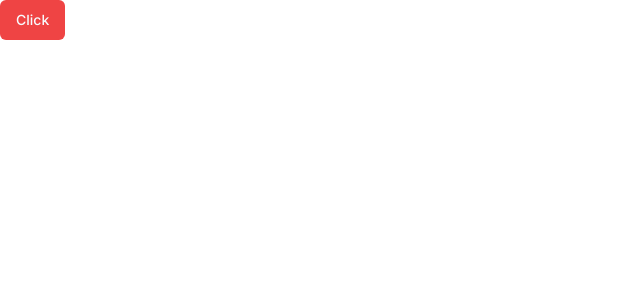
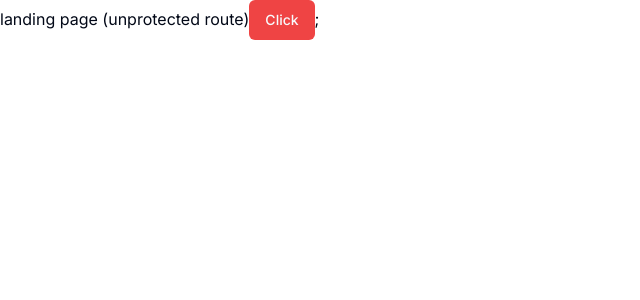
Before and after one commit to jiaen188/nextjs-react-clerk-ai-sass, a Next.js app: page / in a window 1280 px wide. Shown: the top 300 px of the page, without its empty margins (0-640 px from the left). Built offline with nearby package versions, Linux system fonts and the light colour scheme.

Commit message:
feat: 初始化文件夹

```diff
--- /dev/null
+++ b/app/(dashboard)/(routes)/dashboard/page.tsx
@@ -0,0 +1,5 @@
+const DashboardPage = () => {
+  return <div>dashboard page(protected)</div>;
+};
+
+export default DashboardPage;
--- /dev/null
+++ b/app/(landing)/page.tsx
@@ -0,0 +1,12 @@
+import { Button } from "@/components/ui/button";
+
+const LandingPage = () => {
+  return (
+    <div>
+      landing page (unprotected route)
+      <Button variant="destructive">Click</Button>;
+    </div>
+  );
+};
+
+export default LandingPage;
--- a/app/globals.css
+++ b/app/globals.css
@@ -1,6 +1,12 @@
 @tailwind base;
 @tailwind components;
 @tailwind utilities;
+
+html,
+body,
+:root {
+  height: 100%;
+}
 
 @layer base {
   :root {
--- a/app/layout.tsx
+++ b/app/layout.tsx
@@ -5,8 +5,8 @@ import "./globals.css";
 const inter = Inter({ subsets: ["latin"] });
 
 export const metadata: Metadata = {
-  title: "Create Next App",
-  description: "Generated by create next app",
+  title: "Genius",
+  description: "AI platform",
 };
 
 export default function RootLayout({
--- a/app/page.tsx
+++ /dev/null
@@ -1,5 +0,0 @@
-import { Button } from "@/components/ui/button";
-
-export default function Home() {
-  return <Button variant="destructive">Click</Button>;
-}
```
